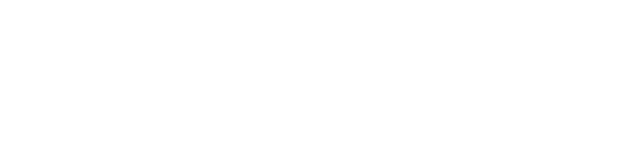
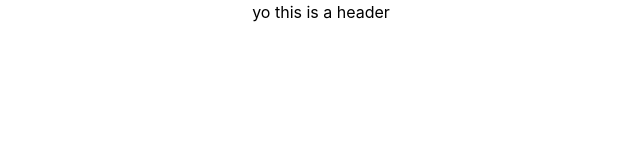
Before and after one commit to Abdumah-code/HOBBY-site, a website built with Vite: page index.html in a window 1280 px wide. Shown: the top 160 px of the page, without its empty margins (319-959 px from the left). Built offline with nearby package versions, Linux system fonts and the light colour scheme.

Commit message:
done with desing for header

```diff
--- a/index.html
+++ b/index.html
@@ -6,6 +6,9 @@
     <meta name="viewport" content="width=device-width, initial-scale=1.0" />
     <title>AniMan</title>
   </head>
+
+  <header>yo this is a header</header>
+
   <body>
 
     <button class="changeEverything" id="styleChangeBtn">
--- a/src/style.scss
+++ b/src/style.scss
@@ -22,11 +22,23 @@ body{
   height: 100vh;
 }
 
+header{
+  background-color: white;
+  color: black;
+  display: flex;
+  position: fixed;
+  justify-content: center;
+  width: 100%;
+  top: 0%;
+  left: 0%;
+}
+
 .changeEverything{
   display: flex;
   background-color: yellow;
   color: black;
   font-family: 'Segoe UI', Tahoma, Geneva, Verdana, sans-serif;
+  margin: 0%;
 }
 
 @media (prefers-color-scheme: light) {
```
Also changed, not shown: src/style.css, 1 other file.
